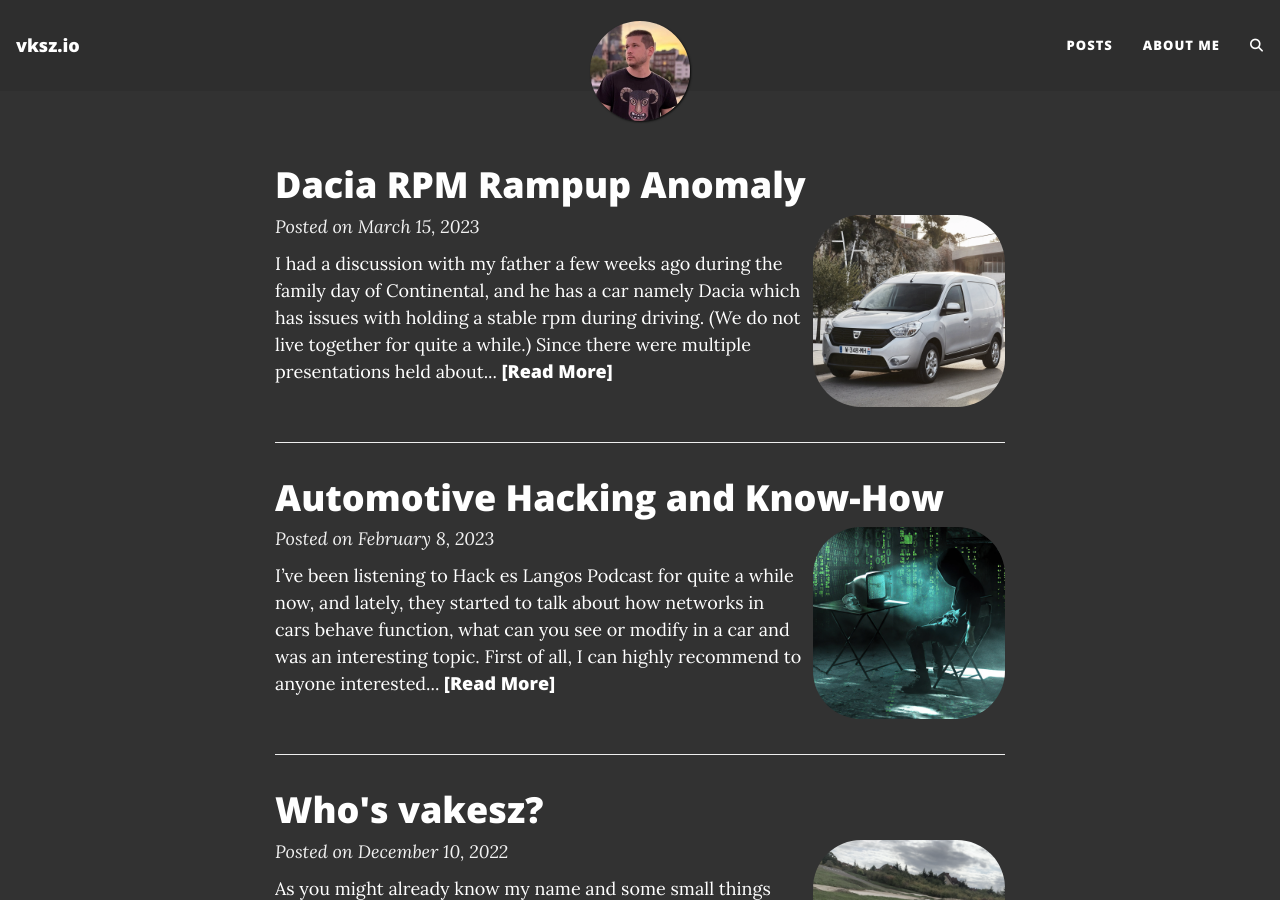
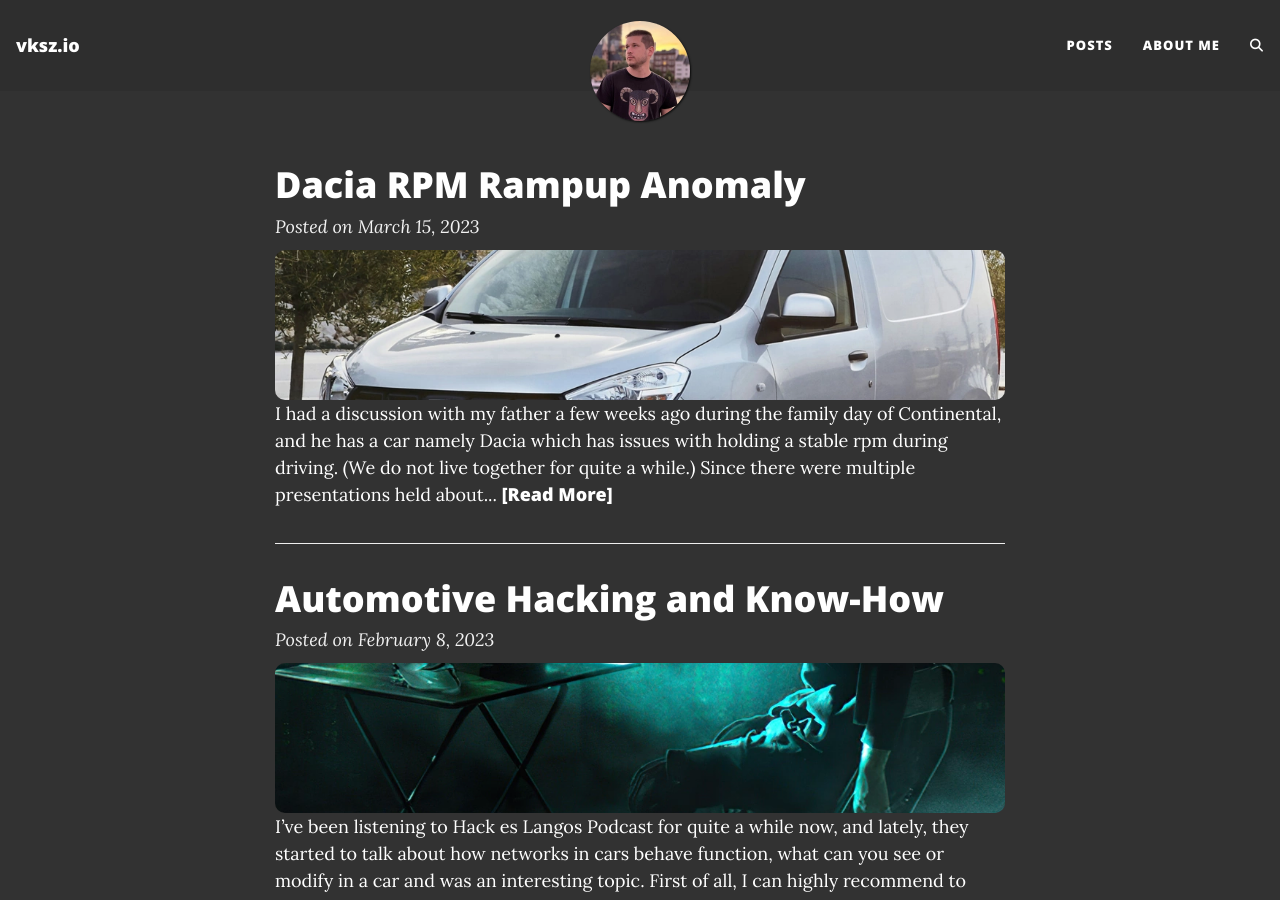
Before and after one commit to vakesz/vkszblog, a Jekyll site: the page built from index.md, in a window 1280 px wide and 900 px high. Built offline with Jekyll 4.4.1, drawn with Linux system fonts in a browser that asks for light colours; the list of posts is cut into pages by our own code; comment, search, counter and statistics services are not loaded.

Commit message:
Add post header img

```diff
--- a/_config.yml
+++ b/_config.yml
@@ -48,6 +48,7 @@
   vk: false
 
 url-pretty: "vksz.io"
+post_header_img: true
 excerpt_length: 50
 feed_show_excerpt: true
 feed_show_tags: true
--- a/_layouts/home.html
+++ b/_layouts/home.html
@@ -51,7 +51,15 @@
         Posted on {{ post.date | date: date_format }}
       </p>
 
-      {% if thumbnail != "" %}
+      {% if site.post_header_img == true %}
+      <div>
+         <a href="{{ post.url | absolute_url }}" aria-label="Thumbnail">
+            <img src="{{ thumbnail | absolute_url }}" style="width: 1000px; height: 150px; object-fit: cover; object-position: 0 50%;border-radius: 10px;" alt="Post thumbnail">
+         </a>
+      </div>
+      {% endif %}
+
+      {% if thumbnail != "" and site.post_header_img == false %}
       <div class="post-image post-image-small">
         <a href="{{ post.url | absolute_url }}" aria-label="Thumbnail">
           <img src="{{ thumbnail | absolute_url }}" alt="Post thumbnail">
@@ -60,7 +68,7 @@
       {% endif %}
 
       {% unless site.feed_show_excerpt == false %}
-      {% if thumbnail != "" %}
+      {% if thumbnail != "" and site.post_header_img == false %}
       <div class="post-image post-image-short">
         <a href="{{ post.url | absolute_url }}" aria-label="Thumbnail">
           <img src="{{ thumbnail | absolute_url }}" alt="Post thumbnail">
```
